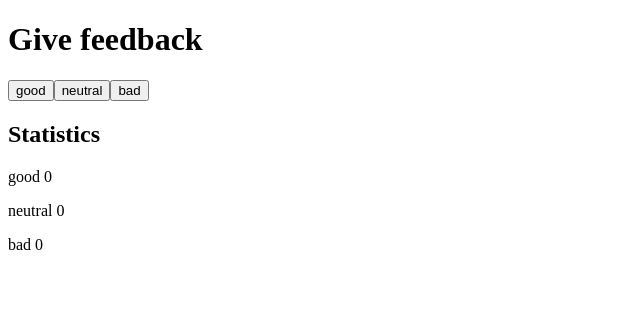
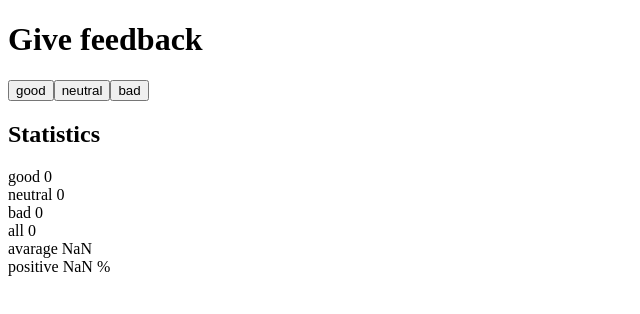
Before and after one commit to KMNTJ/fullstack-open, a React (Vite) app: page / in a window 1280 px wide. Shown: the top 314 px of the page, without its empty margins (0-640 px from the left). Built offline with nearby package versions, Linux system fonts and the light colour scheme.

Commit message:
1.7 unicafe step2 done

```diff
--- a/src/App.jsx
+++ b/src/App.jsx
@@ -6,25 +6,37 @@ const Button = (props) => {
 
 const Tally = ({ text, count }) => {
   return (
-    <p>
+    <div>
       {text} {count}
-    </p>
+    </div>
   );
+};
+
+const Avarage = ({ total, good, bad }) => {
+  return <div>avarage {(good - bad) / total}</div>;
+};
+
+const Positive = ({ total, good }) => {
+  return <div>positive {(good / total) * 100} %</div>;
 };
 
 const App = () => {
   const [good, setGood] = useState(0);
   const [neutral, setNeutral] = useState(0);
   const [bad, setBad] = useState(0);
+  const [total, setTotal] = useState(0);
 
   const handleGood = () => {
     setGood(good + 1);
+    setTotal(total + 1);
   };
   const handleNeutral = () => {
     setNeutral(neutral + 1);
+    setTotal(total + 1);
   };
   const handleBad = () => {
     setBad(bad + 1);
+    setTotal(total + 1);
   };
 
   return (
@@ -37,6 +49,9 @@ const App = () => {
       <Tally text="good" count={good}></Tally>
       <Tally text="neutral" count={neutral}></Tally>
       <Tally text="bad" count={bad}></Tally>
+      <Tally text="all" count={total}></Tally>
+      <Avarage total={total} good={good} bad={bad}></Avarage>
+      <Positive total={total} good={good}></Positive>
     </div>
   );
 };
```
